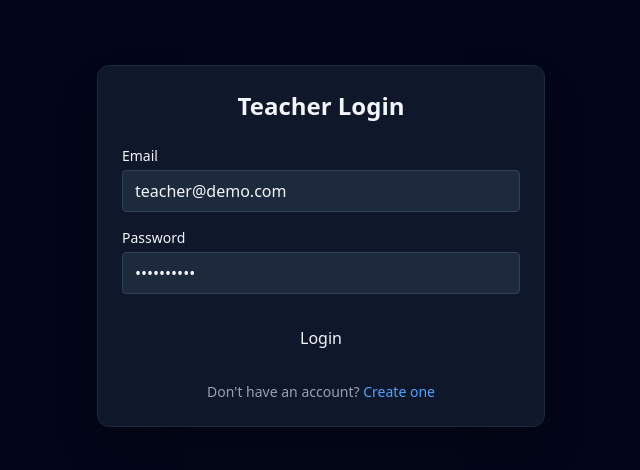
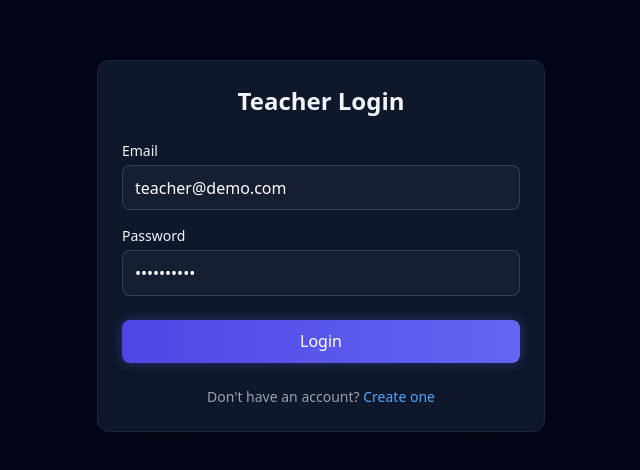
Before and after one commit to SatyamSahoo2005/mern-attendance, a React (Vite) app in the folder client/: page /login in a window 1280 px wide. Shown: the part 154-624 px from the top of the page, without its empty margins (319-959 px from the left). Built offline with nearby package versions, Linux system fonts and the light colour scheme.

Commit message:
Fixed Global Styling

```diff
--- a/client/src/index.css
+++ b/client/src/index.css
@@ -1,4 +1,85 @@
 @import "tailwindcss";
+
+/* GLOBAL RESET */
+html, body, #root {
+  height: 100%;
+  margin: 0;
+  padding: 0;
+}
+
+/* DARK BACKGROUND */
+body {
+  background: radial-gradient(circle at top, #111827, #0f172a 40%, #020617 100%);
+  color: #e2e8f0;
+}
+
+/* GLASS PANEL */
+.glass-panel {
+  background: rgba(20, 27, 45, 0.55);
+  border: 1px solid rgba(88, 98, 128, 0.35);
+  backdrop-filter: blur(14px);
+  -webkit-backdrop-filter: blur(14px);
+  border-radius: 14px;
+}
+
+/* BUTTONS */
+.btn-glow {
+  background: linear-gradient(90deg, #4f46e5, #6366f1);
+  color: white;
+  border-radius: 8px;
+  padding: 0.6rem 1.1rem;
+  font-weight: 500;
+  transition: 0.25s ease;
+  box-shadow: 0 0 12px rgba(99, 102, 241, 0.35);
+}
+
+.btn-glow:hover {
+  box-shadow: 0 0 25px rgba(99, 102, 241, 0.75);
+  transform: translateY(-1px);
+}
+
+.btn-danger {
+  background: #dc2626;
+  color: white;
+  padding: 0.6rem 1.1rem;
+  border-radius: 8px;
+  transition: 0.25s ease;
+  box-shadow: 0 0 12px rgba(220, 38, 38, 0.35);
+}
+
+.btn-danger:hover {
+  box-shadow: 0 0 25px rgba(220, 38, 38, 0.7);
+  transform: translateY(-1px);
+}
+
+/* INPUTS */
+input, select, textarea {
+  background: rgba(30, 38, 56, 0.55);
+  border: 1px solid rgba(100, 110, 140, 0.4);
+  border-radius: 8px;
+  padding: 0.6rem 0.75rem;
+  color: white;
+}
+
+input:focus, select:focus, textarea:focus {
+  border-color: #6366f1;
+  outline: none;
+}
+
+/* TABLE */
+table {
+  width: 100%;
+  border-radius: 14px;
+  overflow: hidden;
+}
+
+thead {
+  background: rgba(50, 60, 90, 0.4);
+}
+
+tbody tr:hover {
+  background: rgba(255,255,255,0.04);
+}
 
 /* DESKTOP LAYOUT */
 @media (min-width: 769px) {
@@ -9,9 +90,7 @@
 
   .layout-wrapper {
     display: flex;
-    flex-direction: row;
     height: 100vh;
-    width: 100%;
   }
 
   .layout-sidebar {
@@ -39,22 +118,20 @@
     padding: 0.6rem 1rem;
     border-radius: 8px;
     background: rgba(255,255,255,0.03);
-    margin-bottom: 0.5rem;
   }
 
   .side-nav-link:hover {
-    background: rgba(255,255,255,0.08);
+    background: rgba(255,255,255,0.1);
   }
 }
 
 
-/* MOBILE RESPONSIVE */
+/* MOBILE LAYOUT */
 @media (max-width: 768px) {
 
   .layout-wrapper {
     display: flex;
     flex-direction: column;
-    width: 100%;
   }
 
   .layout-mobile-header {
@@ -78,7 +155,6 @@
     margin-left: 1rem;
     font-size: 1.1rem;
     font-weight: 600;
-    color: white;
   }
 
   .desktop-only {
@@ -94,7 +170,7 @@
     border-bottom: 1px solid #1e293b;
     padding: 1rem;
     transform: translateY(-200%);
-    transition: 0.3s ease-in-out;
+    transition: 0.3s ease;
     z-index: 50;
   }
 
@@ -107,7 +183,6 @@
     padding: 0.7rem 1rem;
     border-radius: 6px;
     background: rgba(255,255,255,0.03);
-    margin-bottom: 0.5rem;
   }
 
   .layout-main {
```
